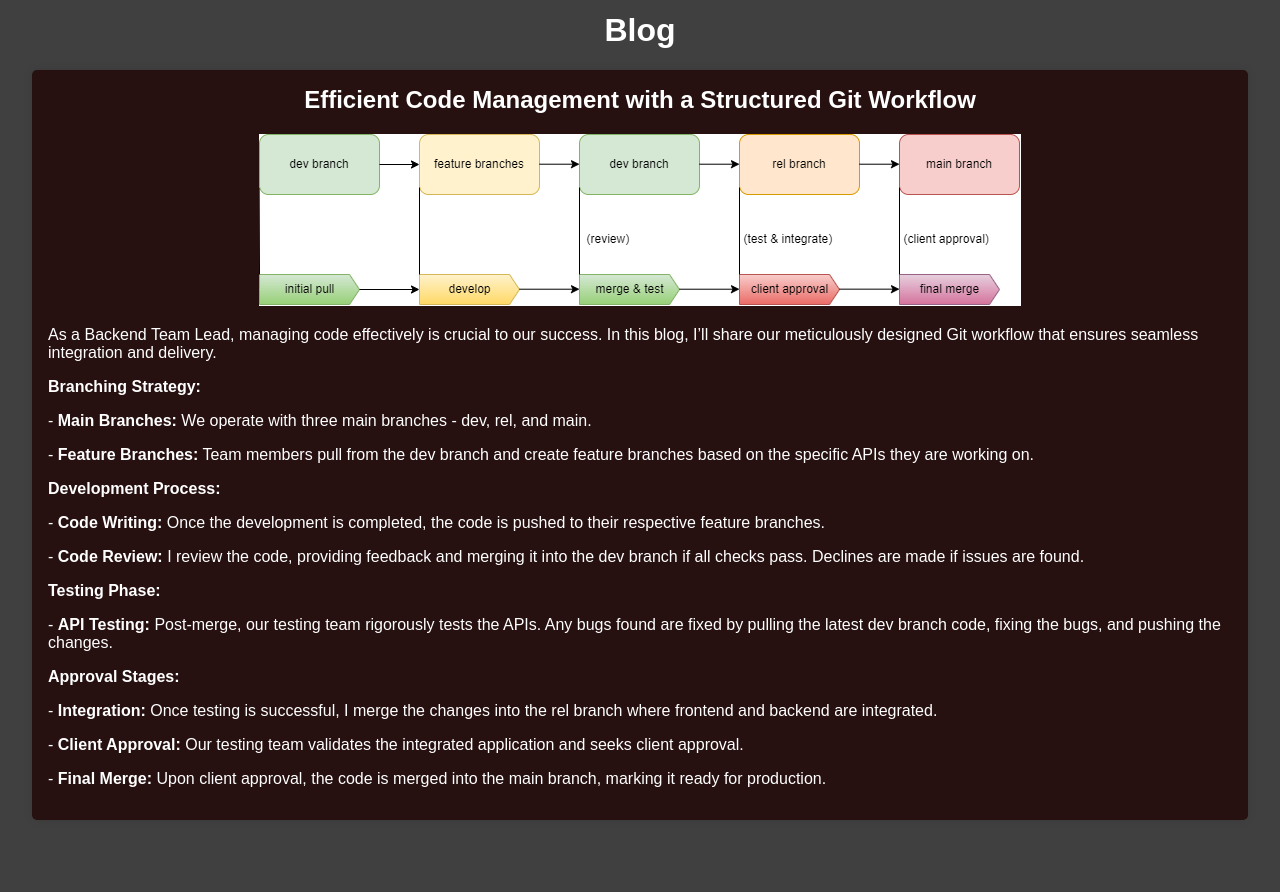
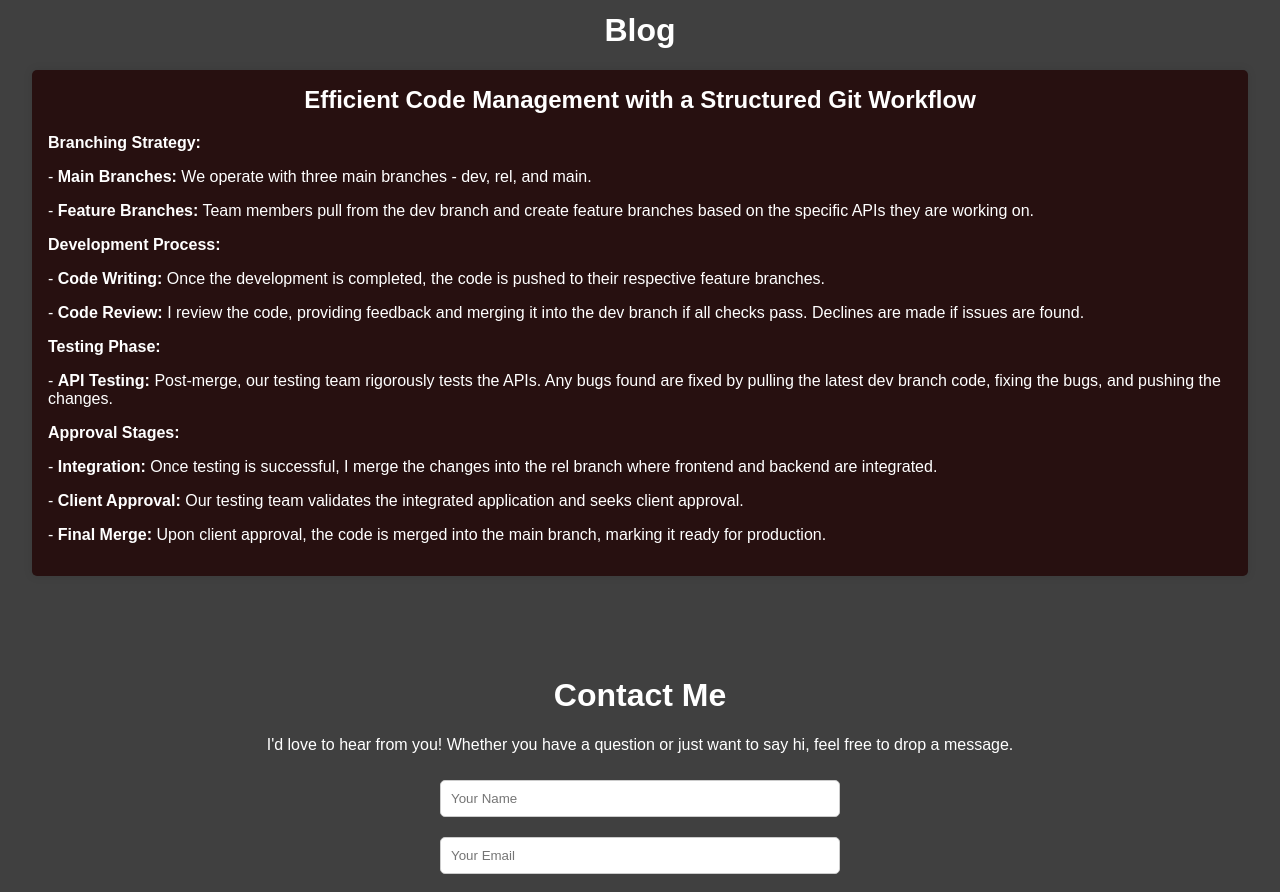
Before and after one commit to SimanchalaSethi/who-is-simanchala, a React (Create React App) app: page / in a window 1280 px wide. Shown: the part 1660-2552 px from the top of the page. Built offline with nearby package versions, Linux system fonts and the light colour scheme.

Commit message:
remove image

```diff
--- a/src/components/Blog.js
+++ b/src/components/Blog.js
@@ -6,8 +6,7 @@ function Blog() {
   const [posts, setPosts] = useState([
     {
       title: 'Efficient Code Management with a Structured Git Workflow',
-      content: `<p>As a Backend Team Lead, managing code effectively is crucial to our success. In this blog, I’ll share our meticulously designed Git workflow that ensures seamless integration and delivery.</p>
-                <p><strong>Branching Strategy:</strong></p>
+      content: `<p><strong>Branching Strategy:</strong></p>
                 <p>- <strong>Main Branches:</strong> We operate with three main branches - dev, rel, and main.</p>
                 <p>- <strong>Feature Branches:</strong> Team members pull from the dev branch and create feature branches based on the specific APIs they are working on.</p>
                 <p><strong>Development Process:</strong></p>
@@ -19,7 +18,6 @@ function Blog() {
                 <p>- <strong>Integration:</strong> Once testing is successful, I merge the changes into the rel branch where frontend and backend are integrated.</p>
                 <p>- <strong>Client Approval:</strong> Our testing team validates the integrated application and seeks client approval.</p>
                 <p>- <strong>Final Merge:</strong> Upon client approval, the code is merged into the main branch, marking it ready for production.</p>`,
-      image: githubFlowImage
     }
   ]);
 
@@ -29,7 +27,6 @@ function Blog() {
       {posts.map((post, index) => (
         <div key={index} className="blog-post">
           <h2>{post.title}</h2>
-          <img src={post.image} alt={post.title} />
           <p dangerouslySetInnerHTML={{ __html: post.content }}></p>
         </div>
       ))}
```
